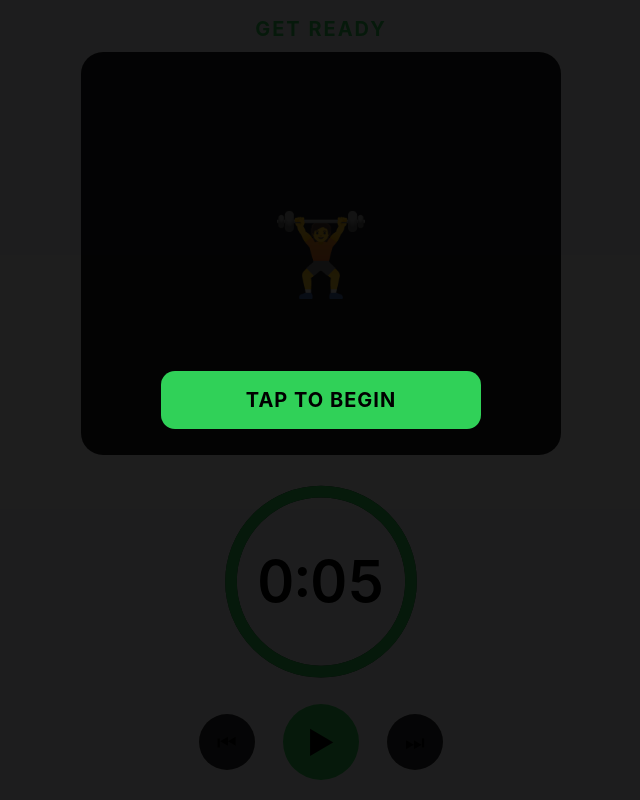
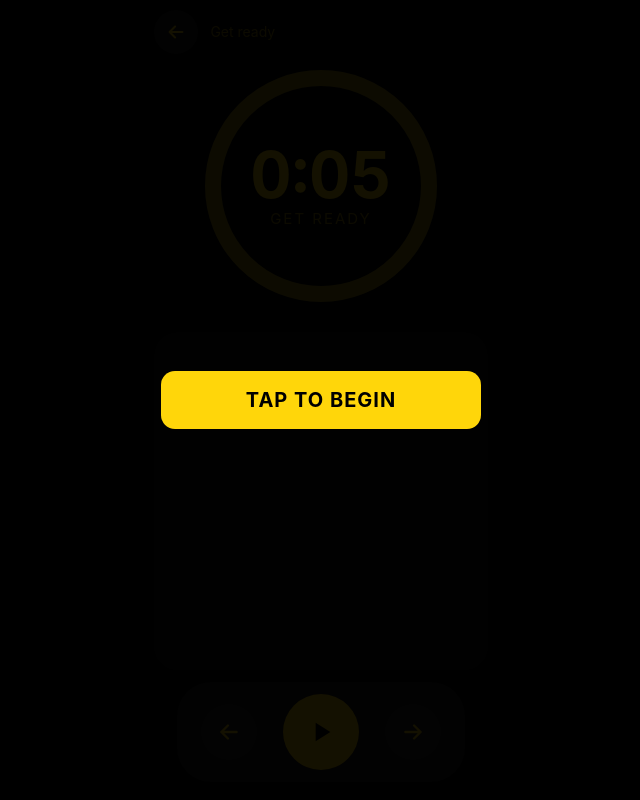
Before and after one commit to SergeEngineer/kettlebell-app, a Flask app: template templates/run.html in a window 1280 px wide. Shown: the whole page, without its empty margins (319-959 px from the left). Run offline with Flask 3, Linux system fonts and the light colour scheme; the template is opened without the code that fills it, so the values that code supplies are empty; parts of the project's set-up code (start-up, migrations or seed data) failed here and were passed over.

Commit message:
version 2

```diff
--- a/app.py
+++ b/app.py
@@ -91,15 +91,39 @@ def del_program(pid):
     return redirect("/")
 
 
+def save_gif(f):
+    if f and f.filename:
+        ext = os.path.splitext(f.filename)[1].lower()
+        if ext in ALLOWED:
+            fn = uuid.uuid4().hex + ext
+            f.save(os.path.join(UPLOADS, fn))
+            return fn
+    return None
+
+
 @app.post("/programs/<int:pid>/steps")
 def add_step(pid):
-    what = request.form.get("what", "rest")
+    kind = request.form.get("kind", "workout")
     secs = int(request.form.get("min") or 0) * 60 + int(request.form.get("sec") or 0)
+    ex_id = None
+    if kind == "workout":
+        sel = request.form.get("exercise", "")
+        if sel == "new":
+            name = request.form.get("new_name", "").strip()
+            if not name:
+                return steps_partial(pid)
+            cur = db().execute("insert into exercises(name,gif) values(?,?)",
+                               (name, save_gif(request.files.get("gif"))))
+            ex_id = cur.lastrowid
+        elif sel.isdigit():
+            ex_id = int(sel)
+        else:
+            return steps_partial(pid)
     if secs > 0:
         pos = db().execute("select coalesce(max(pos),-1)+1 from steps where program_id=?", (pid,)).fetchone()[0]
         db().execute("insert into steps(program_id,pos,exercise_id,seconds) values(?,?,?,?)",
-                     (pid, pos, None if what == "rest" else int(what), secs))
-        db().commit()
+                     (pid, pos, ex_id, secs))
+    db().commit()
     return steps_partial(pid)
 
 
@@ -178,4 +202,4 @@ def run(pid):
 
 
 if __name__ == "__main__":
-    app.run(host="0.0.0.0", port=8080, debug=True)
+    app.run(host="0.0.0.0", port=8088, debug=True)
--- a/docker-compose.yml
+++ b/docker-compose.yml
@@ -4,6 +4,6 @@ services:
     container_name: kettlebell
     restart: unless-stopped
     ports:
-      - "8080:8080"
+      - "8088:8088"
     volumes:
       - /mnt/user/appdata/kettlebell:/data
--- a/static/app.css
+++ b/static/app.css
@@ -1,66 +1,78 @@
-:root{--bg:#000;--card:#1c1c1e;--sep:#38383a;--txt:#fff;--dim:#8e8e93;--blue:#0a84ff;--green:#30d158;--orange:#ff9f0a;--red:#ff453a}
-@media (prefers-color-scheme:light){:root:not(.player){--bg:#f2f2f7;--card:#fff;--sep:#d1d1d6;--txt:#000;--dim:#6c6c70}}
+:root{--bg:#000;--card:#141414;--sep:#2a2a2a;--y:#ffd60a;--dim:rgba(255,214,10,.6);--red:#ff453a}
 *{box-sizing:border-box;-webkit-tap-highlight-color:transparent}
-html,body{margin:0;background:var(--bg);color:var(--txt);font:17px/1.3 -apple-system,BlinkMacSystemFont,"SF Pro Text","Helvetica Neue",Arial,sans-serif;-webkit-font-smoothing:antialiased}
+[hidden]{display:none!important}
+html,body{margin:0;background:#000;color:var(--y);font:17px/1.3 -apple-system,BlinkMacSystemFont,"SF Pro Text","Helvetica Neue",Arial,sans-serif;-webkit-font-smoothing:antialiased}
 main{max-width:560px;margin:0 auto;padding:calc(env(safe-area-inset-top) + 12px) 16px calc(90px + env(safe-area-inset-bottom))}
 h1{font-size:34px;font-weight:700;letter-spacing:.2px;margin:18px 0 14px}
 h2{font-size:13px;font-weight:400;color:var(--dim);text-transform:uppercase;margin:26px 16px 6px}
-a{color:var(--blue);text-decoration:none}
-.back{display:inline-block;font-size:17px;margin-top:6px}
-.group{list-style:none;margin:0 0 14px;padding:0;background:var(--card);border-radius:12px;overflow:hidden}
-.group>li,.group>.row,.group>label.row,.group>input{border-bottom:.5px solid var(--sep)}
-.group>*:last-child{border-bottom:0}
-.row{display:flex;align-items:center;gap:12px;padding:11px 16px;min-height:50px;color:var(--txt)}
+a{color:var(--y);text-decoration:none}
+.back{display:inline-block;margin-top:6px}
+.group{list-style:none;margin:0 0 14px;padding:0;background:var(--card);border-radius:14px;overflow:hidden}
+.row{display:flex;align-items:center;gap:12px;padding:11px 16px;min-height:50px;color:var(--y)}
+.group .row{border-top:.5px solid var(--sep)}
+.group .row:first-child{border-top:0}
+.nw{border-top:.5px solid var(--sep)}
 .grow{flex:1;min-width:0}
 .grow strong{display:block;font-weight:500}
 small{display:block;color:var(--dim);font-size:14px}
 .chev{color:var(--dim);font-size:26px;font-style:normal}
-input,select{font:inherit;color:var(--txt);background:transparent;border:0;outline:0}
+input,select{font:inherit;color:var(--y);background:transparent;border:0;outline:0}
+::placeholder{color:var(--dim)}
+option{background:#000;color:var(--y)}
 .add{display:flex;padding:0 6px 0 16px;align-items:center}
 .add input{flex:1;padding:14px 0}
-.group>input{width:100%;padding:14px 16px}
 .row input:not([type=file]):not(.num){flex:1;width:100%}
 .num{width:70px;text-align:right}
-select{max-width:60%;text-align:right;color:var(--blue)}
-input[type=file]{max-width:60%;color:var(--dim);font-size:14px}
-button{font:inherit;border:0;cursor:pointer;color:var(--txt);background:none}
-button.blue{color:var(--blue);font-weight:600;padding:12px 10px}
+select{max-width:62%;text-align:right}
+input[type=file]{max-width:62%;color:var(--dim);font-size:14px}
+button{font:inherit;border:0;cursor:pointer;color:var(--y);background:none}
+button.blue{color:var(--y);font-weight:600;padding:12px 10px}
 button.wide{width:100%;text-align:center;padding:4px}
-.danger{display:block;width:100%;margin-top:20px;padding:14px;border-radius:12px;background:var(--card);color:var(--red);font-weight:500}
-.icon{width:34px;height:34px;border-radius:17px;background:rgba(120,120,128,.24);font-size:16px;padding:0}
+.danger{display:block;width:100%;margin-top:20px;padding:14px;border-radius:14px;background:var(--card);color:var(--red);font-weight:500}
+.icon{width:34px;height:34px;border-radius:17px;background:#222;font-size:16px;padding:0;color:var(--y)}
 .icon[disabled]{opacity:.25}.icon.red{color:var(--red)}
-.thumb{width:52px;height:52px;border-radius:10px;object-fit:cover;background:#2c2c2e;flex:none}
-.thumb.rest{display:grid;place-items:center;font-size:24px}
+.thumb{width:52px;height:52px;border-radius:10px;object-fit:cover;background:#222;flex:none}
+.thumb.rest{display:grid;place-items:center;font-size:22px;font-weight:700;color:var(--y)}
+.thumb.sm{font-size:11px;letter-spacing:1px}
 .empty{color:var(--dim);text-align:center;padding:12px 24px;font-size:15px}
 .total{text-align:right;color:var(--dim);font-size:14px;margin:-6px 16px 10px}
-.start{display:block;text-align:center;background:var(--green);color:#000;font-weight:700;font-size:20px;letter-spacing:1px;padding:16px;border-radius:14px;margin:0 0 22px;border:0;width:100%}
-.tabs{position:fixed;left:0;right:0;bottom:0;display:flex;justify-content:center;padding-bottom:env(safe-area-inset-bottom);background:rgba(28,28,30,.78);-webkit-backdrop-filter:saturate(180%) blur(20px);backdrop-filter:saturate(180%) blur(20px);border-top:.5px solid var(--sep)}
-@media (prefers-color-scheme:light){.tabs{background:rgba(249,249,249,.8)}}
-.tabs a{flex:1;max-width:200px;text-align:center;color:var(--dim);font-size:10px;padding:7px 0 5px}
-.tabs a b{display:block;font-size:24px;font-weight:400;filter:grayscale(1)}
-.tabs a.on{color:var(--blue)}.tabs a.on b{filter:none}
+.start{display:block;text-align:center;background:var(--y);color:#000;font-weight:700;font-size:20px;letter-spacing:1px;padding:16px;border-radius:14px;margin:0 0 22px;border:0;width:100%}
+.seg{display:flex;background:#222;border-radius:9px;padding:2px;margin:12px 16px}
+.seg label{flex:1;text-align:center;padding:7px 0;border-radius:7px;font-weight:600;font-size:15px;color:var(--dim);cursor:pointer}
+.seg input{display:none}
+.seg label:has(input:checked){background:var(--y);color:#000}
+.tabs{position:fixed;left:0;right:0;bottom:0;display:flex;justify-content:center;padding-bottom:env(safe-area-inset-bottom);background:rgba(0,0,0,.8);-webkit-backdrop-filter:saturate(180%) blur(20px);backdrop-filter:saturate(180%) blur(20px);border-top:.5px solid var(--sep)}
+.tabs a{flex:1;max-width:200px;text-align:center;color:var(--dim);font-size:10px;padding:8px 0 5px}
+.tabs svg{display:block;width:26px;height:26px;margin:0 auto 2px}
+.tabs a.on{color:var(--y)}
 
-/* player */
-.player{--accent:var(--dim);overflow:hidden;height:100%}
-.player[data-kind=ex]{--accent:var(--orange)}
-.player[data-kind=rest]{--accent:var(--blue)}
-.player[data-kind=ready]{--accent:var(--green)}
-.x{position:fixed;top:calc(env(safe-area-inset-top) + 10px);right:16px;width:34px;height:34px;border-radius:17px;background:rgba(120,120,128,.3);color:#fff;display:grid;place-items:center;z-index:5}
-.stage{height:100dvh;display:flex;flex-direction:column;align-items:center;padding:calc(env(safe-area-inset-top) + 16px) 20px calc(env(safe-area-inset-bottom) + 20px);gap:10px;max-width:520px;margin:0 auto}
-.phase{font-weight:700;font-size:20px;color:var(--accent);letter-spacing:2px;text-transform:uppercase}
-.media{flex:1;min-height:0;width:100%;border-radius:22px;overflow:hidden;background:#1c1c1e;display:grid;place-items:center}
+/* ---------- player: 19.5:9 portrait screen ---------- */
+.player{--accent:var(--y);overflow:hidden;height:100%}
+.player[data-kind=rest]{--accent:#fff3b0}
+.player[data-kind=ready]{--accent:var(--dim)}
+.stage{height:100dvh;aspect-ratio:9/19.5;max-width:100vw;margin:0 auto;display:flex;flex-direction:column;align-items:center;gap:12px;padding:calc(env(safe-area-inset-top) + 10px) 18px calc(env(safe-area-inset-bottom) + 18px)}
+.top{display:flex;align-items:center;gap:12px;width:100%}
+.circ{width:44px;height:44px;border-radius:22px;background:#1a1a1a;color:var(--y);display:grid;place-items:center;flex:none}
+.circ svg{width:22px;height:22px}
+.top strong{display:block;font-size:19px;font-weight:600}
+.ring{position:relative;height:min(30dvh,62vw);aspect-ratio:1;flex:none}
+.ring svg{width:100%;height:100%;transform:rotate(-90deg)}
+.ring circle{fill:none;stroke-width:16}
+.ring .bg{stroke:#1c1c1c}
+.ring .fg{stroke:var(--accent);stroke-linecap:round;transition:stroke .3s}
+.ringtxt{position:absolute;inset:0;display:flex;flex-direction:column;align-items:center;justify-content:center;gap:2px}
+#time{font-size:clamp(44px,14vw,64px);font-weight:700;font-variant-numeric:tabular-nums;line-height:1}
+#phase{font-size:15px;color:var(--dim);letter-spacing:2px;text-transform:uppercase}
+.name{text-align:center;width:100%}
+.name h2{font-size:26px;font-weight:700;color:var(--y);text-transform:none;margin:0 0 2px}
+.name small{font-size:15px}
+.media{flex:1;min-height:0;width:100%;border-radius:24px;overflow:hidden;background:#101010;display:grid;place-items:center}
 .media img{width:100%;height:100%;object-fit:contain}
-#nopic{font-size:80px}
-.stage h2{font-size:28px;font-weight:700;text-transform:none;color:var(--txt);margin:2px 0;text-align:center}
-.ring{position:relative;width:min(46vw,200px);aspect-ratio:1}
-.ring svg{width:100%;height:100%;transform:rotate(-90deg)}
-.ring circle{fill:none;stroke-width:14}
-.ring .bg{stroke:#2c2c2e}.ring .fg{stroke:var(--accent);stroke-linecap:round;transition:stroke .3s}
-#time{position:absolute;inset:0;display:grid;place-items:center;font-size:clamp(40px,13vw,58px);font-weight:600;font-variant-numeric:tabular-nums}
-.next{color:var(--dim);font-size:15px;text-align:center}
-.ctrl{display:flex;gap:28px;align-items:center}
-.ctrl button{width:56px;height:56px;border-radius:28px;background:#2c2c2e;font-size:22px}
-.ctrl .big{width:76px;height:76px;border-radius:38px;background:var(--accent);color:#000;font-size:30px}
-.overlay{position:fixed;inset:0;z-index:10;background:rgba(0,0,0,.88);display:flex;flex-direction:column;gap:20px;align-items:center;justify-content:center;padding:30px}
-.overlay[hidden]{display:none}
+#nopic{font-size:40px;font-weight:700;text-align:center;padding:20px;color:var(--dim)}
+.ctrl{display:flex;gap:26px;align-items:center;background:#161616;border-radius:34px;padding:12px 24px}
+.ctrl button{width:56px;height:56px;border-radius:28px;background:#262626;color:var(--y);display:grid;place-items:center;padding:0}
+.ctrl button svg{width:26px;height:26px}
+.ctrl .big{width:76px;height:76px;border-radius:38px;background:var(--y);color:#000}
+.ctrl .big svg{width:32px;height:32px}
+.overlay{position:fixed;inset:0;z-index:10;background:rgba(0,0,0,.92);display:flex;flex-direction:column;gap:20px;align-items:center;justify-content:center;padding:30px}
 .overlay .start{max-width:320px;margin:0}
--- a/templates/_exercises.html
+++ b/templates/_exercises.html
@@ -2,7 +2,7 @@
 <ul class="group">
 {% for e in exercises %}
   <li class="row">
-    {% if e.gif %}<img class="thumb" src="/media/{{ e.gif }}" alt="">{% else %}<span class="thumb rest">🏋️</span>{% endif %}
+    {% if e.gif %}<img class="thumb" src="/media/{{ e.gif }}" alt="">{% else %}<span class="thumb rest">{{ e.name[:1]|upper }}</span>{% endif %}
     <span class="grow"><strong>{{ e.name }}</strong></span>
     <button class="icon red" hx-delete="/exercises/{{ e.id }}" hx-target="#list" hx-confirm="Delete {{ e.name }}?">✕</button>
   </li>
--- a/templates/_steps.html
+++ b/templates/_steps.html
@@ -2,7 +2,9 @@
 <ul class="group">
 {% for s in steps %}
   <li class="row">
-    {% if s.gif %}<img class="thumb" src="/media/{{ s.gif }}" alt="">{% else %}<span class="thumb rest">{{ '💤' if not s.exercise_id else '🏋️' }}</span>{% endif %}
+    {% if s.gif %}<img class="thumb" src="/media/{{ s.gif }}" alt="">
+    {% elif s.exercise_id %}<span class="thumb rest">{{ s.name[:1]|upper }}</span>
+    {% else %}<span class="thumb rest sm">REST</span>{% endif %}
     <span class="grow"><strong>{{ s.name or 'Rest' }}</strong><small>{{ s.seconds|fmt }}</small></span>
     <button class="icon" hx-post="/steps/{{ s.id }}/move/up" hx-target="#steps" {% if loop.first %}disabled{% endif %}>↑</button>
     <button class="icon" hx-post="/steps/{{ s.id }}/move/down" hx-target="#steps" {% if loop.last %}disabled{% endif %}>↓</button>
@@ -11,4 +13,4 @@
 {% endfor %}
 </ul>
 <p class="total">Total {{ total|fmt }}</p>
-{% else %}<p class="empty">No steps yet. Add an exercise or a rest below.</p>{% endif %}
+{% else %}<p class="empty">No steps yet. Add a workout or a rest below.</p>{% endif %}
--- a/templates/base.html
+++ b/templates/base.html
@@ -16,8 +16,10 @@
 <main>{% block body %}{% endblock %}</main>
 {% if tab %}
 <nav class="tabs">
-  <a href="/" class="{{ 'on' if tab=='w' }}"><b>⏱</b>Workouts</a>
-  <a href="/exercises" class="{{ 'on' if tab=='e' }}"><b>🏋️</b>Exercises</a>
+  <a href="/" class="{{ 'on' if tab=='w' }}">
+    <svg viewBox="0 0 24 24" fill="none" stroke="currentColor" stroke-width="1.8" stroke-linecap="round" stroke-linejoin="round"><circle cx="12" cy="13.5" r="7.5"/><path d="M12 9.5v4l2.5 1.5M9.5 3h5"/></svg>Workouts</a>
+  <a href="/exercises" class="{{ 'on' if tab=='e' }}">
+    <svg viewBox="0 0 24 24" fill="none" stroke="currentColor" stroke-width="1.8" stroke-linecap="round" stroke-linejoin="round"><circle cx="12" cy="15" r="6.5"/><path d="M8.3 9.8C7 3.5 17 3.5 15.7 9.8"/></svg>Exercises</a>
 </nav>
 {% endif %}
 </body>
--- a/templates/run.html
+++ b/templates/run.html
@@ -10,31 +10,42 @@
 <link rel="stylesheet" href="/static/app.css">
 </head>
 <body class="player" data-kind="ready">
-<a class="x" href="/programs/{{ p.id }}">✕</a>
 <div class="stage">
-  <div class="phase" id="phase">Get ready</div>
-  <div class="media"><img id="pic" alt="" hidden><div id="nopic">🏋️</div></div>
-  <h2 id="title">{{ p.name }}</h2>
+  <div class="top">
+    <a class="circ" href="/programs/{{ p.id }}" aria-label="Back">
+      <svg viewBox="0 0 24 24" fill="none" stroke="currentColor" stroke-width="2.2" stroke-linecap="round" stroke-linejoin="round"><path d="M19 12H5M11 6l-6 6 6 6"/></svg></a>
+    <div><strong>{{ p.name }}</strong><small id="step">Get ready</small></div>
+  </div>
+
   <div class="ring">
     <svg viewBox="0 0 240 240"><circle class="bg" cx="120" cy="120" r="108"/><circle id="arc" class="fg" cx="120" cy="120" r="108"/></svg>
-    <div id="time">0:05</div>
+    <div class="ringtxt"><div id="time">0:05</div><div id="phase">Get ready</div></div>
   </div>
-  <div id="next" class="next"></div>
+
+  <div class="name"><h2 id="title">{{ p.name }}</h2><small id="next"></small></div>
+
+  <div class="media"><img id="pic" alt="" hidden><div id="nopic" hidden></div></div>
+
   <div class="ctrl">
-    <button id="prev" aria-label="Back">⏮</button>
-    <button id="pp" class="big" aria-label="Pause">▶</button>
-    <button id="skip" aria-label="Skip">⏭</button>
+    <button id="prev" aria-label="Back"><svg viewBox="0 0 24 24" fill="none" stroke="currentColor" stroke-width="2.2" stroke-linecap="round" stroke-linejoin="round"><path d="M19 12H5M11 6l-6 6 6 6"/></svg></button>
+    <button id="pp" class="big" aria-label="Pause"></button>
+    <button id="skip" aria-label="Skip"><svg viewBox="0 0 24 24" fill="none" stroke="currentColor" stroke-width="2.2" stroke-linecap="round" stroke-linejoin="round"><path d="M5 12h14M13 6l6 6-6 6"/></svg></button>
   </div>
 </div>
+
 <div id="begin" class="overlay"><button class="start">TAP TO BEGIN</button></div>
 <div id="done" class="overlay" hidden><h1>Workout complete</h1><a class="start" href="/programs/{{ p.id }}">Done</a></div>
+
 <script>
 const STEPS = {{ steps|tojson }};
 const seq = [{name:'Get ready', seconds:5, gif:null, kind:'ready'}].concat(STEPS);
 const $ = id => document.getElementById(id), C = 2*Math.PI*108;
 const fmt = s => Math.floor(s/60)+':'+String(s%60).padStart(2,'0');
+const PLAY = '<svg viewBox="0 0 24 24" fill="currentColor"><path d="M8 5v14l11-7z"/></svg>';
+const PAUSE = '<svg viewBox="0 0 24 24" fill="currentColor"><rect x="6" y="5" width="4" height="14" rx="1"/><rect x="14" y="5" width="4" height="14" rx="1"/></svg>';
 $('arc').style.strokeDasharray = C;
 let i=0, end=0, remain=0, total=0, paused=true, lastSec=-1, ctx=null, wake=null;
+$('pp').innerHTML = PLAY;
 
 function beep(f=880, d=.12){ if(!ctx) return; const o=ctx.createOscillator(), g=ctx.createGain();
   o.frequency.value=f; o.connect(g); g.connect(ctx.destination); g.gain.value=.25;
@@ -45,21 +56,23 @@ function load(k){
   total=remain=s.seconds*1000; end=Date.now()+remain; lastSec=-1;
   document.body.dataset.kind=s.kind;
   $('phase').textContent = s.kind==='ex'?'Work':s.kind==='rest'?'Rest':'Get ready';
+  $('step').textContent = i===0 ? 'Get ready' : 'Step '+i+' of '+STEPS.length;
   $('title').textContent = s.kind==='ready' && nx ? nx.name : s.name;
   const pic = s.gif || (s.kind!=='ex' && nx && nx.gif) || null;
-  $('pic').hidden=!pic; $('nopic').hidden=!!pic; if(pic && $('pic').getAttribute('src')!==pic) $('pic').src=pic;
+  $('pic').hidden=!pic;
+  if(pic && $('pic').getAttribute('src')!==pic) $('pic').src=pic;
+  $('nopic').hidden=!!pic; $('nopic').textContent = s.kind==='rest' ? 'Rest' : $('title').textContent;
   $('next').textContent = nx ? 'Next: '+nx.name+' · '+fmt(nx.seconds) : 'Last one';
   beep(s.kind==='ex'?1100:660,.3); if(navigator.vibrate) navigator.vibrate(200);
   draw();
 }
-function draw(){ const sec=Math.ceil(remain/1000); $('time').textContent=fmt(sec);
+function draw(){ $('time').textContent=fmt(Math.ceil(remain/1000));
   $('arc').style.strokeDashoffset = C*(1-remain/total); }
-function setPaused(p){ paused=p; $('pp').textContent=p?'▶':'⏸';
-  if(!p) end=Date.now()+remain; }
+function setPaused(p){ paused=p; $('pp').innerHTML=p?PLAY:PAUSE; if(!p) end=Date.now()+remain; }
 function finish(){ paused=true; $('done').hidden=false; beep(1320,.5); if(wake) wake.release(); }
 setInterval(()=>{ if(paused) return; remain=end-Date.now();
   if(remain<=0){ load(i+1); return; }
-  const sec=Math.ceil(remain/1000); if(sec<=3 && sec!==lastSec){ beep(880); } lastSec=sec; draw(); }, 100);
+  const sec=Math.ceil(remain/1000); if(sec<=3 && sec!==lastSec) beep(880); lastSec=sec; draw(); }, 100);
 
 $('begin').onclick = async ()=>{ $('begin').hidden=true;
   ctx = new (window.AudioContext||window.webkitAudioContext)();
@@ -70,7 +83,6 @@ $('skip').onclick = ()=>{ load(i+1); if(!paused) setPaused(false); };
 $('prev').onclick = ()=>{ load(i-1); if(!paused) setPaused(false); };
 document.addEventListener('visibilitychange', async ()=>{ if(document.visibilityState==='visible' && !paused){
   try{ wake = await navigator.wakeLock.request('screen'); }catch(e){} }});
-if(!seq.length>1) {}
 </script>
 </body>
 </html>
```
Also changed, not shown: DEBUGGING_IN_ZED.md (+11 -11 lines), templates/program.html (+28 -7 lines), Readme.md, 1 other file.
